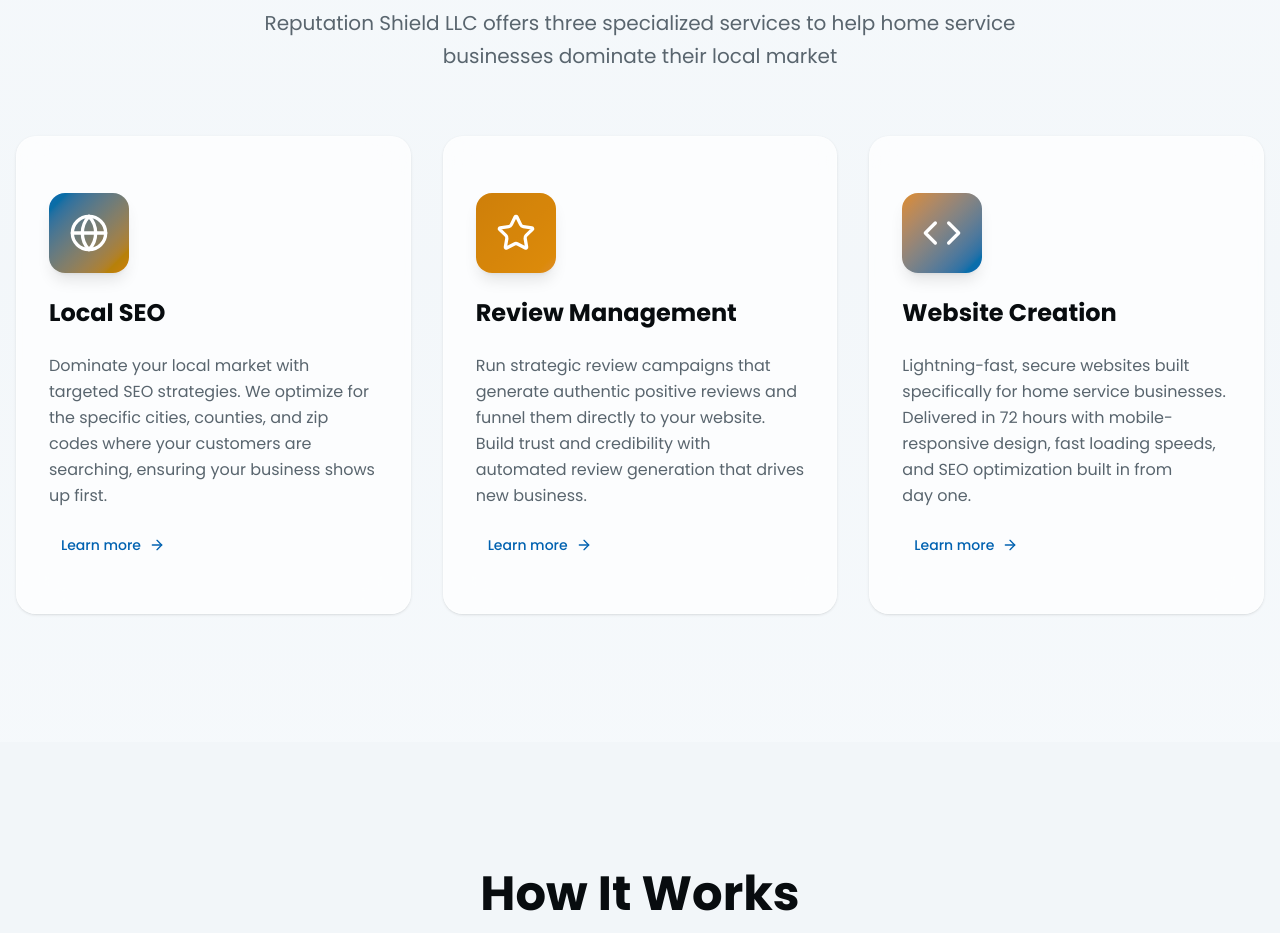
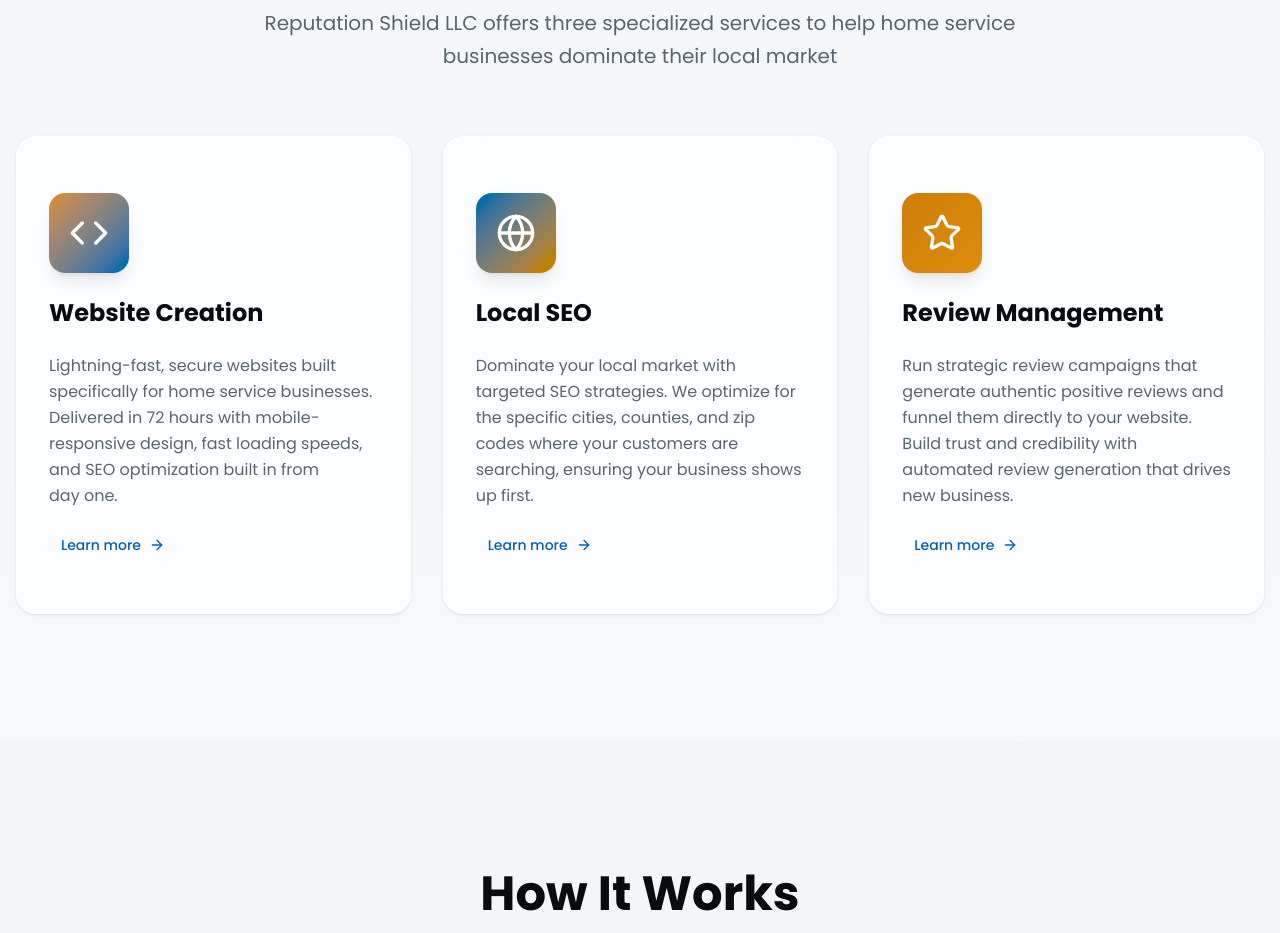
Before and after one commit to nravento/Reputation-management-website, a Next.js app: page / in a window 1280 px wide. Shown: the part 1260-2193 px from the top of the page. Built offline with nearby package versions, Linux system fonts and the light colour scheme.

Commit message:
feat: reorder core services section
Display Website Creation, Local SEO, and Review Management in requested order.

#VERCEL_SKIP

Co-authored-by: null <151980837+nravento@users.noreply.github.com>

```diff
--- a/components/services-section.tsx
+++ b/components/services-section.tsx
@@ -8,6 +8,13 @@ import Link from "next/link"
 import { useState } from "react"
 
 const services = [
+  {
+    icon: Code,
+    title: "Website Creation",
+    description:
+      "Lightning-fast, secure websites built specifically for home service businesses. Delivered in 72 hours with mobile-responsive design, fast loading speeds, and SEO optimization built in from day one.",
+    color: "from-accent to-primary"
+  },
   {
     icon: Globe,
     title: "Local SEO",
@@ -21,13 +28,6 @@ const services = [
     description:
       "Run strategic review campaigns that generate authentic positive reviews and funnel them directly to your website. Build trust and credibility with automated review generation that drives new business.",
     color: "from-secondary to-accent"
-  },
-  {
-    icon: Code,
-    title: "Website Creation",
-    description:
-      "Lightning-fast, secure websites built specifically for home service businesses. Delivered in 72 hours with mobile-responsive design, fast loading speeds, and SEO optimization built in from day one.",
-    color: "from-accent to-primary"
   },
 ]
 
```
